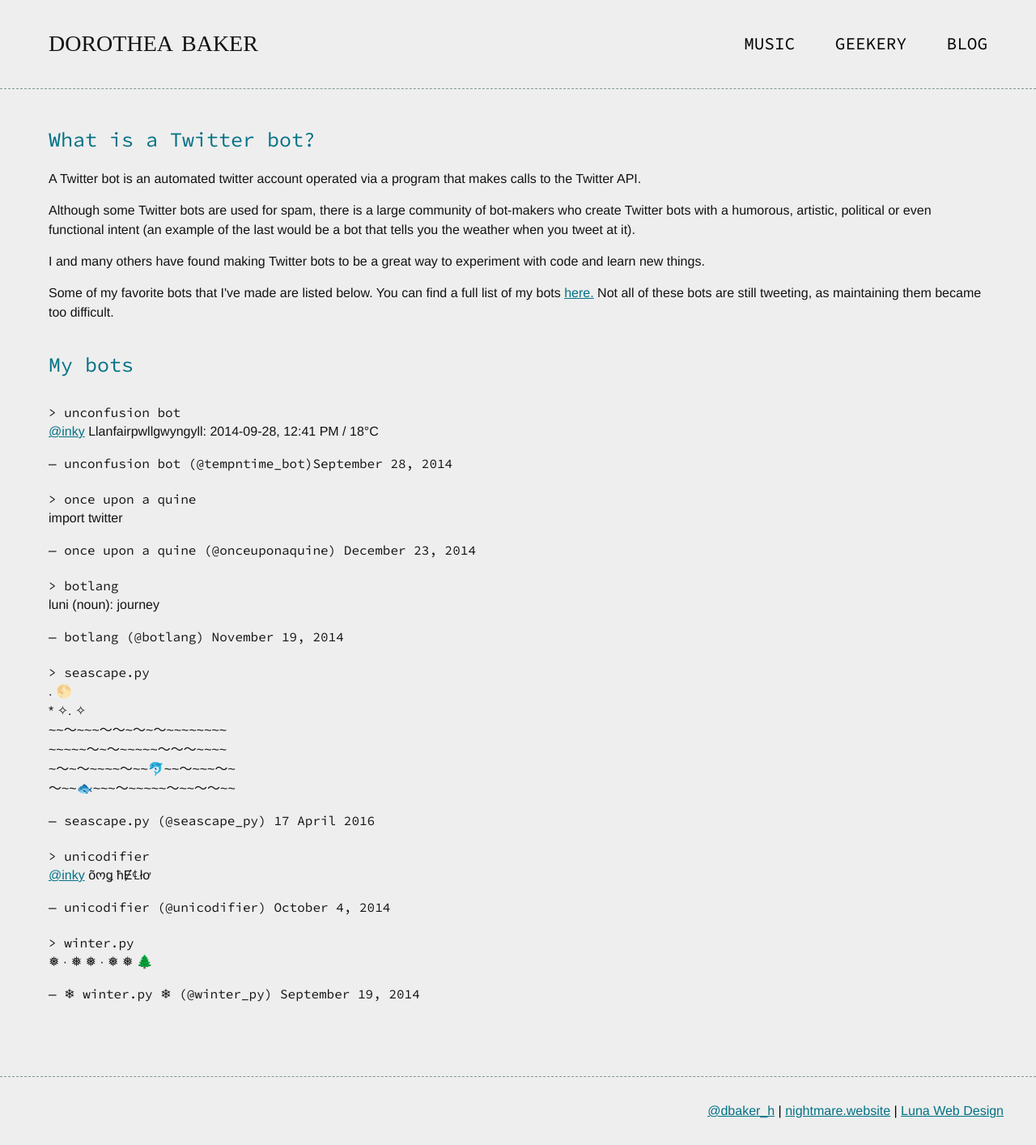
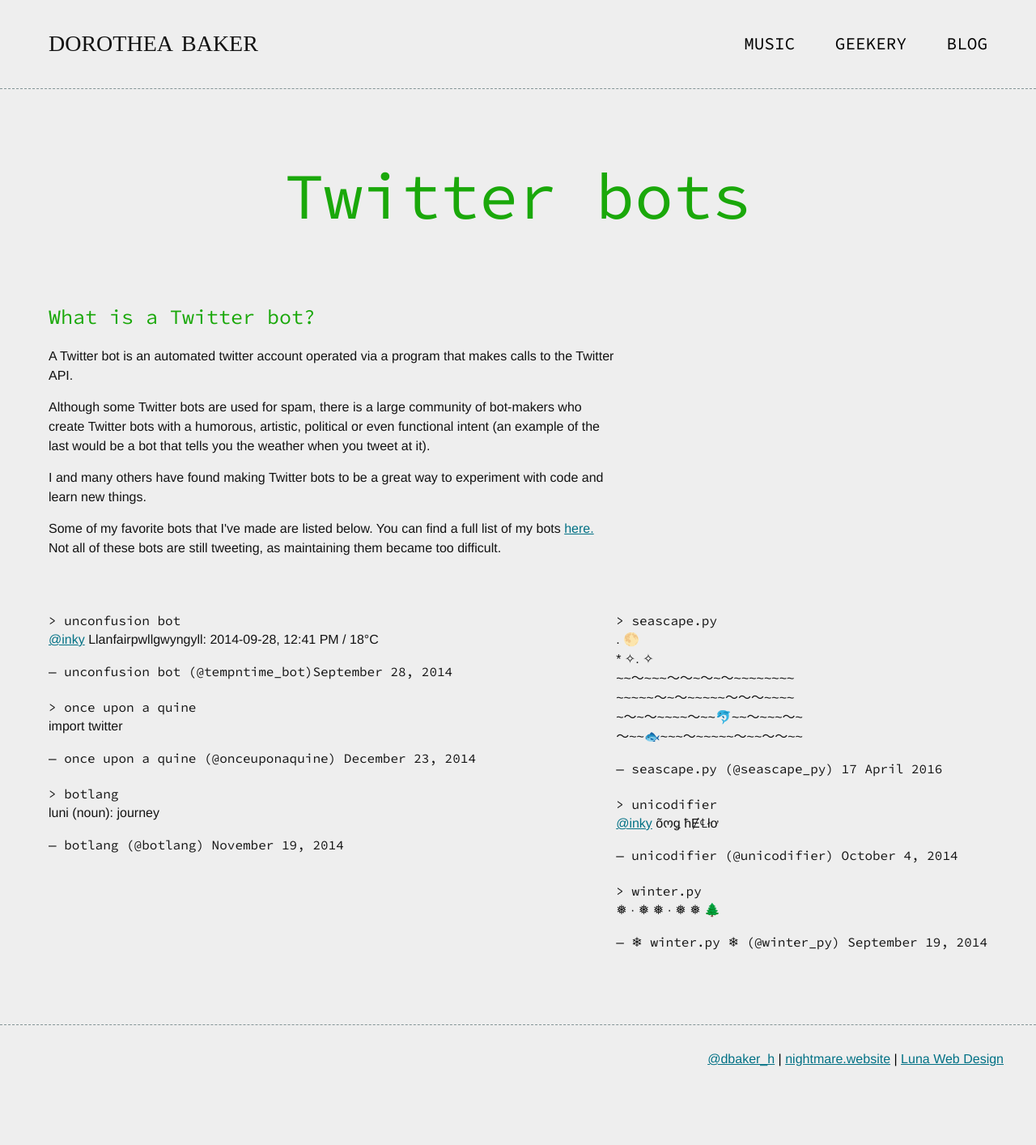
Before and after one commit to d-baker/navsite, a Jekyll site: the page built from bots.html, in a window 1280 px wide. Shown: the whole page at 81% size. Built offline with Jekyll 4.4.1, drawn with Linux system fonts in a browser that asks for light colours; comment, search, counter and statistics services are not loaded; after the commit the page ends 1350 px from its top, so only the background shows below that.

Commit message:
columnise and add title to bots page

```diff
--- a/_sass/av.scss
+++ b/_sass/av.scss
@@ -1,7 +1,3 @@
-.avpg {
-    color: $highlightPurple;
-}
-
 .audioplayer, .videoplayer {
 	margin-bottom: 10px;
 	margin-top: 10px;
@@ -100,10 +96,3 @@
         width: 500px;
     }
 }
-
-div #original-compositions {
-    float: left;
-}
-div #piano-recordings {
-    float: right;
-}
--- a/audio.html
+++ b/audio.html
@@ -5,7 +5,7 @@ permalink: /music/audio/
 ---
     <h1 class="pg-title avpg">Audio</h1>
 
-    <div class="avblock" id="original-compositions">
+    <div class="avblock col1" id="original-compositions">
         <h2>original compositions</h2>
 
         <ul class="playlist">
@@ -31,7 +31,7 @@ permalink: /music/audio/
 
     </div>
 
-    <div class="avblock" id="piano-recordings">
+    <div class="avblock col2" id="piano-recordings">
         <h2>piano recordings</h2>
 
         <ul class="playlist">
--- a/bots.html
+++ b/bots.html
@@ -3,16 +3,20 @@ title: twitter bots
 layout: default
 ---
 
-<h1>What is a Twitter bot?</h1>
+<h1 class="pg-title geekpg">Twitter bots</h1>
+<div class="textblock">
+	<h1 class="geekpg">What is a Twitter bot?</h1>
 	<p>A Twitter bot is an automated twitter account operated via a program that makes calls to the Twitter API.</p>
 	<p>Although some Twitter bots are used for spam, there is a large community of bot-makers who create Twitter bots with a humorous, artistic, political or even functional intent (an example of the last would be a bot that tells you the weather when you tweet at it).</p>
 	<p>I and many others have found making Twitter bots to be a great way to experiment with code and learn new things.</p>
 	<p>Some of my favorite bots that I've made are listed below. You can find a full list of my bots <a href="https://twitter.com/dbaker_h/lists/bot-family">here.</a> Not all of these bots are still tweeting, as maintaining them became too difficult.</p>
+</div>
 
-<h1>My bots</h1>
+    {% for category in site.data.bots %}
+    	<div class="{{ category[0] }}">
 
     		<ul class="botlist">
-    {% for bot in site.data.bots %}
+		    	{% for bot in category[1] %}
 			        <li>
 			            <a href="{{ bot.url }}">{{ bot.title }}</a>
 			            <p class="tooltip">{{ bot.description }}</p>
@@ -21,4 +25,7 @@ layout: default
 		    	{% endfor %}
 	    	</ul>
 
+    	</div>
+    {% endfor %}
+
 {% include back-to-top.html %}
--- a/css/main.scss
+++ b/css/main.scss
@@ -13,8 +13,11 @@ $batcolor: #839496;
 
 $menufg: $fg - #333;
 $menubg: white;
+
 $musicHighlight: $highlightPurple;
 $geekHighlight: $highlightGreen;
+$defaultHighlight: $highlightBlue;
+
 $menubatcolor: $batcolor - #111;
 
 $header-height: 60px;
@@ -50,7 +53,18 @@ h1, h2, h3 {
 h1 {
     font-size: 25px;
     margin: 25px 0px;
-    color: $highlightBlue;
+
+    &.defaultpg {
+        color: $defaultHighlight;
+    }
+
+    &.geekpg {
+        color: $geekHighlight;
+    }
+
+    &.avpg {
+        color: $musicHighlight;
+    }
 
     &.pg-title {
         text-align: center;
@@ -66,6 +80,11 @@ p {
 
 hr {
     color: $bg;
+}
+
+.textblock {
+    max-width: 700px;
+    margin-bottom: 40px;
 }
 
 ul {
@@ -105,18 +124,17 @@ a {
         }
     }
 
-    &:visited {
-        color: $batcolor;
-        h1 {
-            color: $bg;
-        }
-    }
-
     &:hover {
-        color: $batcolor;
         text-decoration: underline;
     }
 
+}
+
+.col1 {
+    float: left;
+}
+.col2 {
+    float: right;
 }
 
 #identity-banner {
```
Also changed, not shown: _data/bots.yml (+31 -29 lines). Lines whose indentation alone changed are shown as unchanged.
